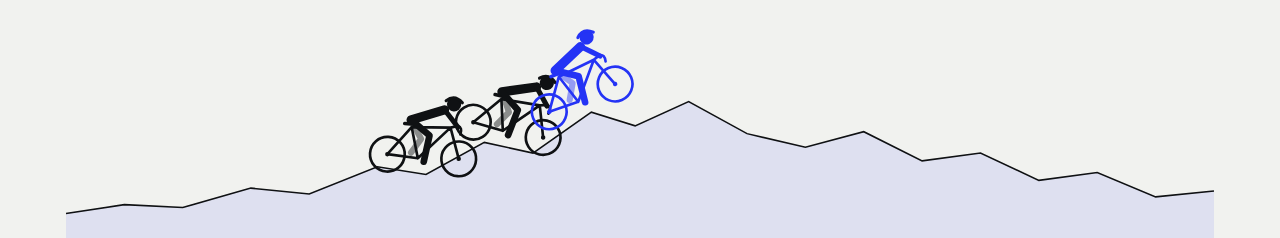
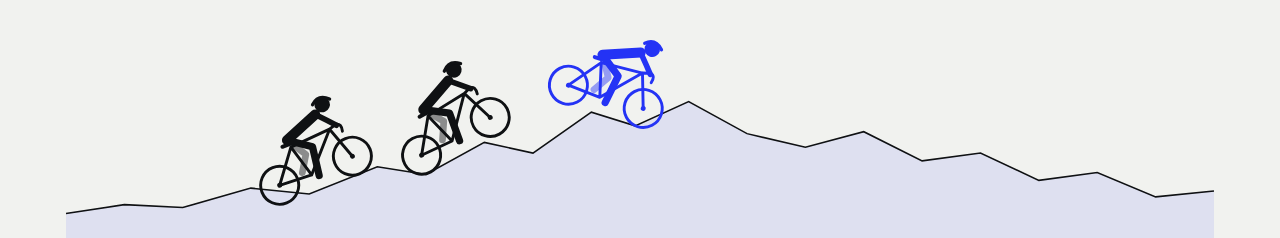
Before and after one commit to gatehousestrategic/gatehouse-site, a plain HTML site: page b4c/index.html in a window 1280 px wide. Shown: the part 557-795 px from the top of the page. Drawn offline with Linux system fonts and the light colour scheme; a web font is replaced by a local one.

Commit message:
Space out hero cyclists on /b4c
Co-Authored-By: Claude Opus 5.5 <noreply@anthropic.com>

```diff
--- a/b4c/index.html
+++ b/b4c/index.html
@@ -387,10 +387,10 @@ footer{margin-top:110px;border-top:1px solid var(--line);padding-block:26px 40px
   note(423,2006613,W-R-8,y(2006613)+34,"Shalom Stein: $2M from 423 donors","end");
 
   var route=document.getElementById("route"),rg=document.getElementById("riders"),len=route.getTotalLength();
-  [[0.30,""],[0.375,""],[0.455,"lead"]].forEach(function(r){
+  [[0.215,""],[0.34,""],[0.465,"lead"]].forEach(function(r){
     var a=route.getPointAtLength(len*r[0]-6),b=route.getPointAtLength(len*r[0]+6),p=route.getPointAtLength(len*r[0]);
     var ang=Math.atan2(b.y-a.y,b.x-a.x)*180/Math.PI;
-    var u=el("use",{href:"#rider",transform:"translate("+p.x+" "+p.y+") rotate("+ang+") scale(1.05) translate(-59 -78)"},rg);
+    var u=el("use",{href:"#rider",transform:"translate("+p.x+" "+p.y+") rotate("+ang+") scale(1.15) translate(-59 -78)"},rg);
     if(r[1])u.setAttribute("class",r[1]);
   });
 
```
Also changed, not shown: deploy/b4c/index.html (+2 -2 lines).
